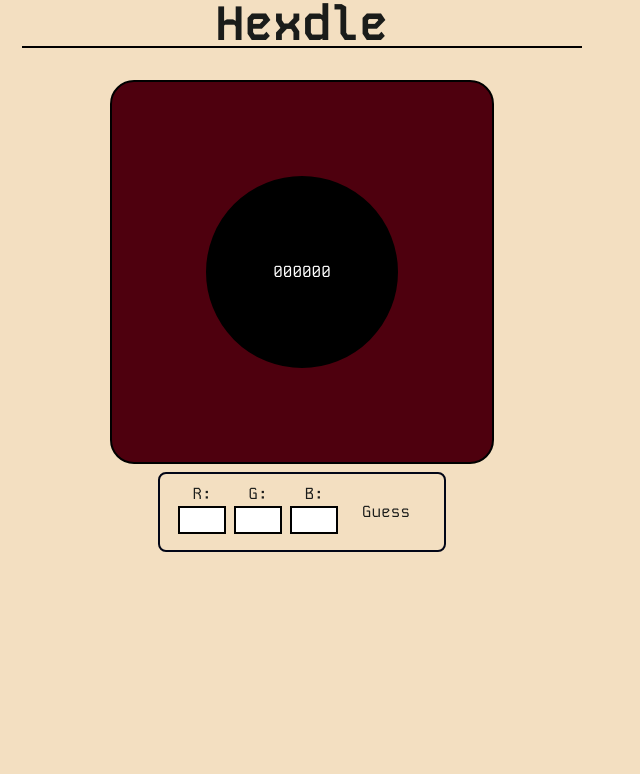
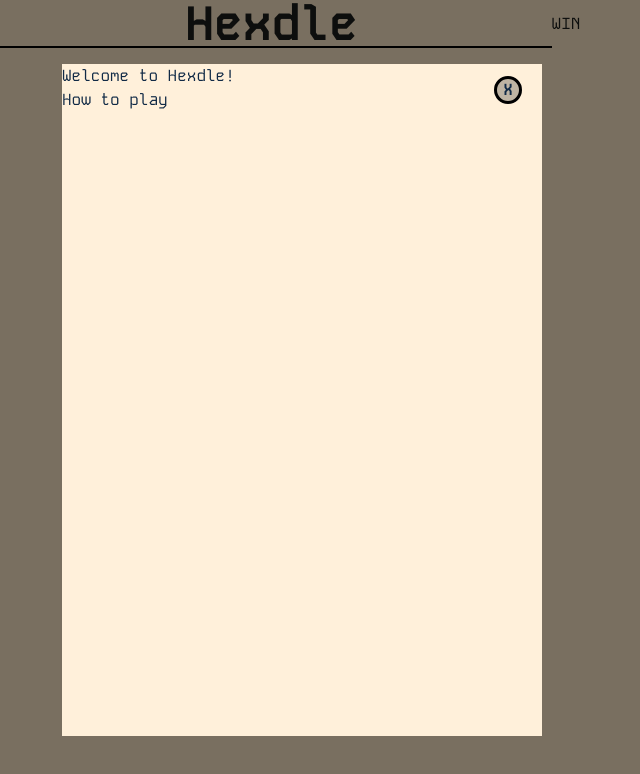
Before and after one commit to AdamCanard/Hexdle, a Next.js app: page / in a window 1280 px wide. Shown: the top 774 px of the page, without its empty margins (338-978 px from the left). Built offline with nearby package versions, Linux system fonts and the light colour scheme.

Commit message:
Got the overlay working, commit for vercel build

```diff
--- a/src/components/HexGuesser.js
+++ b/src/components/HexGuesser.js
@@ -1,8 +1,10 @@
 "use client";
 import HexBox from "../components/HexBox.js";
-import { createContext, useState } from "react";
-import GuessField from "../components/GuessField";
-import GuessList from "../components/GuessList";
+import { createContext, useEffect, useState } from "react";
+import GuessField from "./GuessField";
+import GuessList from "./GuessList";
+import Overlay from "./Overlay";
+import Button from "./Button.js";
 
 export const CodeContext = createContext(null);
 
@@ -10,6 +12,7 @@ export default function HexGuesser() {
   const [code, setCode] = useState("000000");
   const [guesses, setGuesses] = useState([]);
   const [answer, setAnswer] = useState("");
+  const [winFlag, setWinFlag] = useState(true);
 
   const addGuess = (red, green, blue) => {
     const guess = {
@@ -20,20 +23,39 @@ export default function HexGuesser() {
     setGuesses([...guesses, guess]);
   };
 
-  const value = { code, guesses, answer, setCode, addGuess, setAnswer };
+  useEffect(() => {
+    if (guesses.length > 0) {
+      var lastGuess = guesses[guesses.length - 1];
+      const checkGuess =
+        lastGuess.red[0] + lastGuess.green[0] + lastGuess.blue[0];
+      const checkAnswer = answer[0] + answer[2] + answer[4];
+      console.log(checkGuess, checkAnswer);
+      if (checkGuess.toUpperCase() === checkAnswer.toUpperCase()) {
+      }
+    }
+  }, [guesses]);
+
+  const value = {
+    code,
+    guesses,
+    answer,
+    setCode,
+    addGuess,
+    setAnswer,
+    setWinFlag,
+  };
 
   return (
     <CodeContext.Provider value={value}>
-      <div className="bg-[#f3dfc1] text-[#1a1c1a] w-full h-screen overflow-auto">
+      <Overlay isOn={winFlag} onClose={() => setWinFlag(!winFlag)}>
+        <div className="bg-[#f3dfc1] text-[#1a1c1a] w-full h-screen mix-blend-multiply overflow-auto">
           <div className="flex justify-center items-center">
             <h1 className="w-[35rem] h-12 font-bold text-center  text-5xl border-b-2 border-black">
               Hexdle
             </h1>
+            <Button label={"WIN"} onClick={() => setWinFlag(!winFlag)}></Button>
           </div>
-        <div
-          className="flex w-full justify-center gap-14 pt-8 "
-          suppressHydrationWarning={true}
-        >
+          <div className="flex w-full justify-center gap-14 pt-8 ">
             <HexBox />
           </div>
           <div className="flex flex-col w-72 py-2 mt-2 m-auto justify-center items-center border-2 rounded-lg border-slate-950">
@@ -41,6 +63,7 @@ export default function HexGuesser() {
             <GuessList />
           </div>
         </div>
+      </Overlay>
     </CodeContext.Provider>
   );
 }
--- /dev/null
+++ b/src/components/Overlay.js
@@ -0,0 +1,30 @@
+import Button from "./Button";
+
+export default function Overlay({ isOn, onClose, children }) {
+  return (
+    <>
+      {isOn ? (
+        <div
+          id="background"
+          className="flex justify-center items-center w-full h-screen cursor-pointer bg-[#000000] bg-opacity-50 mix-blend-multiply relative"
+        >
+          <div
+            id="How to play"
+            className="w-[30rem] h-[42rem] bg-[#fff0da] text-[#112A46] overflow-auto absolute z-10"
+          >
+            <h2>Welcome to Hexdle!</h2>
+            <h3>How to play</h3>
+            <Button
+              className="size-7 top-3 right-5 absolute border-3 border-black rounded-full leading-5 bg-black bg-opacity-25 font-bold "
+              value={"X"}
+              onClick={onClose}
+            ></Button>
+          </div>
+          {children}
+        </div>
+      ) : (
+        <>{children}</>
+      )}
+    </>
+  );
+}
--- a/tailwind.config.js
+++ b/tailwind.config.js
@@ -15,6 +15,20 @@ module.exports = {
       fontFamily: {
         text: ["var(--font-kode-mono)"],
       },
+      borderWidth: {
+        3: "3px",
+      },
+      keyframes: {
+        roll: {
+          "0%": { "border-left-width": "4px", "border-bottom-width": "0px" },
+          "33%": { "border-top-width": "4px", "border-left-width": "0px" },
+          "66%": { "border-right-width": "4px", "border-top-width": "0px" },
+          "100%": { "border-bottom-width": "4px", "border-right-width": "0px" },
+        },
+      },
+      animation: {
+        roll: "roll 0.5s ease-in-out infinite",
+      },
     },
   },
   plugins: [],
```
Also changed, not shown: package.json (+6 -5 lines), 1 other file (tests, documents, lock files or other folders). Lines whose indentation alone changed are shown as unchanged.
